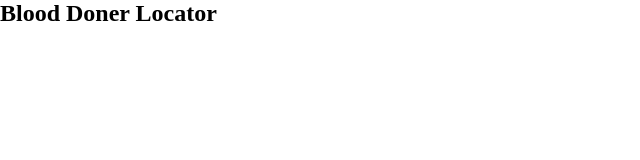
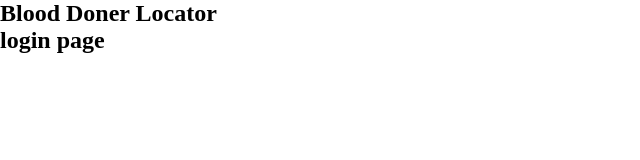
Before and after one commit to RagulKannan2005/blood-doner-locator, a React (Vite) app: page / in a window 1280 px wide. Shown: the top 160 px of the page, without its empty margins (0-640 px from the left). Built offline with nearby package versions, Linux system fonts and the light colour scheme.

Commit message:
Update App.jsx
login page

```diff
--- a/src/App.jsx
+++ b/src/App.jsx
@@ -6,6 +6,7 @@ function App() {
   return (
     <>
      <h2>Blood Doner Locator</h2>
+     <h2>login page</h2>
     </>
   )
 }
```
